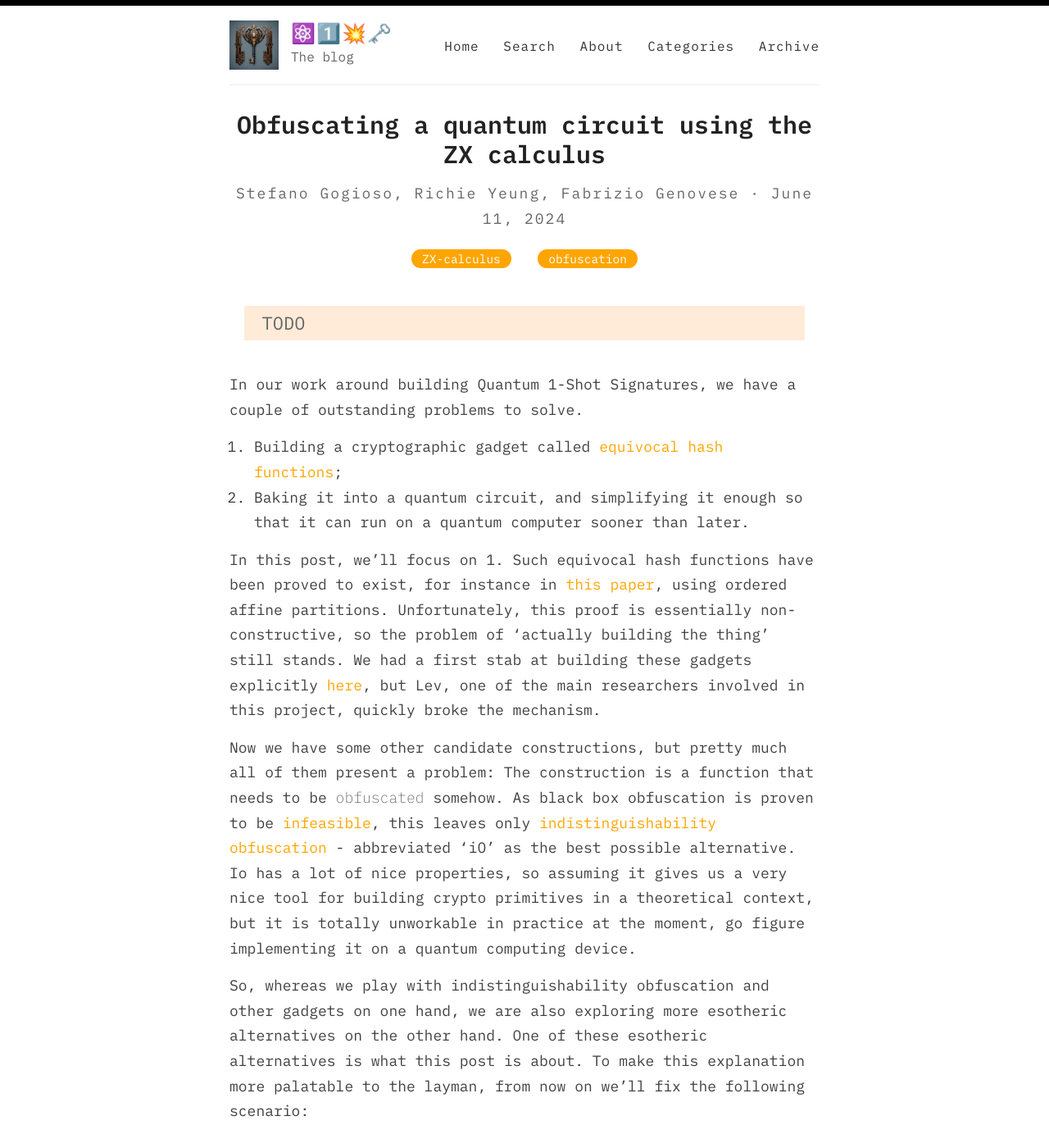
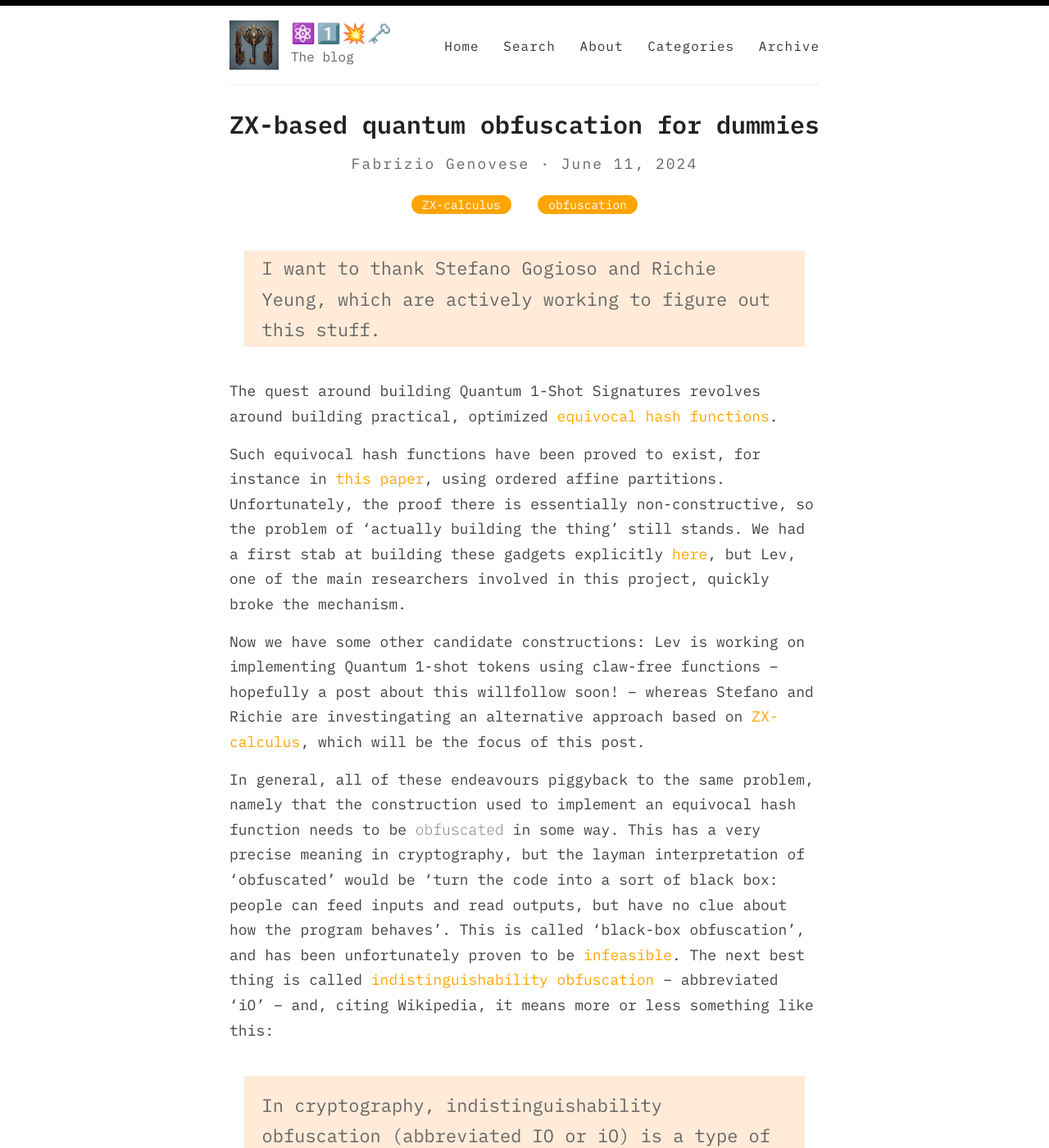
Before and after one commit to neverlocal/blog, a Jekyll site: the page built from _posts/2024-06-11-obfuscating-quantum-circuits-zx.md, in a window 1280 px wide and 1400 px high. Shown: the whole window at 82% size. Built offline with Jekyll 4.4.1, drawn with Linux system fonts in a browser that asks for light colours; some web fonts are replaced; formulas are drawn with MathJax 3; some of the changed text lies outside the part shown.

Commit message:
Small edits.

```diff
--- a/_posts/2024-06-11-obfuscating-quantum-circuits-zx.md
+++ b/_posts/2024-06-11-obfuscating-quantum-circuits-zx.md
@@ -1,25 +1,32 @@
 ---
 layout: post
-title:  "Obfuscating a quantum circuit using the ZX calculus"
-author: Stefano Gogioso, Richie Yeung, Fabrizio Genovese
+title:  "ZX-based quantum obfuscation for dummies"
+author: Fabrizio Genovese
 categories: ZX-calculus obfuscation
 excerpt: This is all conjectures for now, but nice conjectures nevertheless!
 usemathjax: true
-thanks: "TODO"
+thanks: I want to thank Stefano Gogioso and Richie Yeung, which are actively working to figure out this stuff.
 asset_path: /assetsPosts/2024-06-12-obfuscating-quantum-circuits-zx
 ---
 
-In our work around building Quantum 1-Shot Signatures, we have a couple of outstanding problems to solve.
-1. Building a cryptographic gadget called [equivocal hash functions](https://github.com/The-QSig-Commission/QSigCommissionWiki/wiki/Hash-function#equivocal-hash-function);
-2. Baking it into a quantum circuit, and simplifying it enough so that it can run on a quantum computer sooner than later.
+The quest around building Quantum 1-Shot Signatures revolves around building practical, optimized [equivocal hash functions](https://github.com/The-QSig-Commission/QSigCommissionWiki/wiki/Hash-function#equivocal-hash-function).
 
-In this post, we'll focus on 1. Such equivocal hash functions have been proved to exist, for instance in [this paper](https://eprint.iacr.org/2020/107), using ordered affine partitions. Unfortunately, this proof is essentially non-constructive, so the problem of 'actually building the thing' still stands. We had a first stab at building these gadgets explicitly [here](https://github.com/The-QSig-Commission/QSigCommissionWiki/wiki/Hash-functions-from-ordered-affine-partitions), but Lev, one of the main researchers involved in this project, quickly broke the mechanism.
+Such equivocal hash functions have been proved to exist, for instance in [this paper](https://eprint.iacr.org/2020/107), using ordered affine partitions. Unfortunately, the proof there is essentially non-constructive, so the problem of 'actually building the thing' still stands. We had a first stab at building these gadgets explicitly [here](https://github.com/The-QSig-Commission/QSigCommissionWiki/wiki/Hash-functions-from-ordered-affine-partitions), but Lev, one of the main researchers involved in this project, quickly broke the mechanism.
 
-Now we have some other candidate constructions, but pretty much all of them present a problem: The construction is a function that needs to be *obfuscated* somehow. As black box obfuscation is proven to be [infeasible](https://dash.harvard.edu/bitstream/handle/1/12644697/9034637.pdf), this leaves only [indistinguishability obfuscation](https://en.wikipedia.org/wiki/Indistinguishability_obfuscation) - abbreviated 'iO' as the best possible alternative. Io has a lot of nice properties, so assuming it gives us a very nice tool for building crypto primitives in a theoretical context, but it is totally unworkable in practice at the moment, go figure implementing it on a quantum computing device.
+Now we have some other candidate constructions: Lev is working on implementing Quantum 1-shot tokens using claw-free functions -- hopefully a post about this willfollow soon! -- whereas Stefano and Richie are investingating an alternative approach based on [ZX-calculus](), which will be the focus of this post.
 
-So, whereas we play with indistinguishability obfuscation and other gadgets on one hand, we are also exploring more esotheric alternatives on the other hand. One of these esotheric alternatives is what this post is about. To make this explanation more palatable to the layman, from now on we'll fix the following scenario:
+In general, all of these endeavours piggyback to the same problem, namely that the construction used to implement an equivocal hash function needs to be *obfuscated* in some way. This has a very precise meaning in cryptography, but the layman interpretation of 'obfuscated' would be 'turn the code into a sort of black box: people can feed inputs and read outputs, but have no clue about how the program behaves'. This is called 'black-box obfuscation', and has been unfortunately proven to be [infeasible](https://dash.harvard.edu/bitstream/handle/1/12644697/9034637.pdf). The next best thing is called [indistinguishability obfuscation](https://en.wikipedia.org/wiki/Indistinguishability_obfuscation) -- abbreviated 'iO' -- and, citing Wikipedia, it means more or less something like this:
+
+> In cryptography, indistinguishability obfuscation (abbreviated IO or iO) is a type of software obfuscation with the defining property that obfuscating any two programs that compute the same mathematical function results in programs that cannot be distinguished from each other. Informally, such obfuscation hides the implementation of a program while still allowing users to run it.
+
+This seems rather harmless but in practice allows us to implement a ton of very well-known crypto primitives, such as [public key cryptography](https://en.wikipedia.org/wiki/Public-key_cryptography), [deniable encryption](https://en.wikipedia.org/wiki/Deniable_encryption) and [functional encryption](https://en.wikipedia.org/wiki/Functional_encryption). So, Io has a lot of nice properties, and assuming it gives us a very nice tool for building crypto primitives in a theoretical context. Unfortunately, it is totally impractical at the moment, so we cannot really use it to build production stuff.
+
+So, whereas we play with indistinguishability obfuscation and other gadgets on one hand, we are also exploring more esotheric alternatives on the other hand. This basically translates into 'obtaining something like iO in our particular case by cutting as many corners as possible'. One of these esotheric alternatives is what this post is about. To make this explanation more palatable to the layman, from now on we'll fix the following scenario:
 
 > Suppose that I have a pseudorandom function, which I instantiate with some random seed $r$. Suppose furthermore that I bake this thing into a (quantum) circuit. How can I rewrite the circuit so that it is difficult to 'extract' $r$ by analyzing it?
+
+You see from this how it is not unreasonable for us to believe that we can cut some corners from the full iO setting: After all, a pseudorandom function is difficult to invert if one doesn't know the corresponding quantum seed.
+
 
 Essentially, we need to bake our function, instantiated with a random seed $r$, into a quantum cicuit. This is nothing more than a bunch of (quantum) gates, which will be passed to a quantum computer to be run. Needless to say, if someone can read $r$ the whole protocol becomes insecure, so the problem is: how do we make sure people won't be able to extract $r$ by just looking at the gates of the circuit implementation?
 
```
